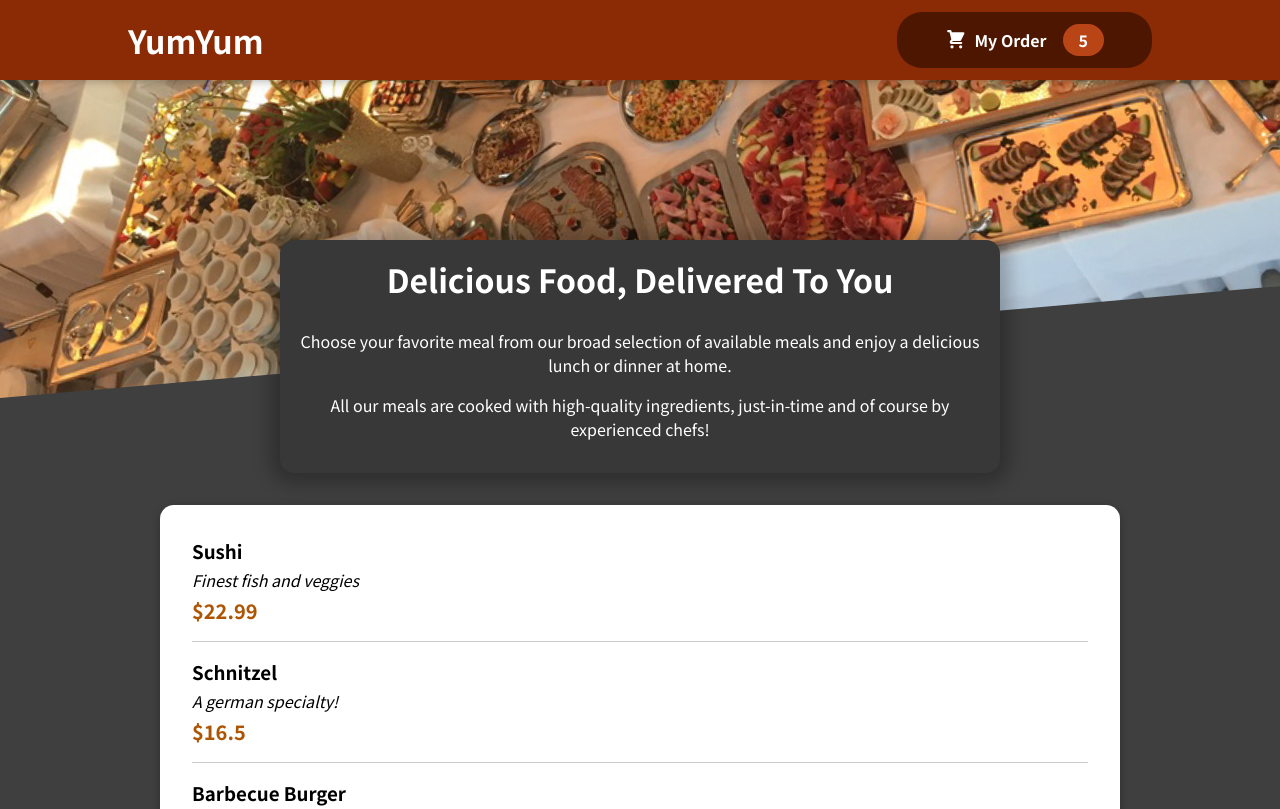
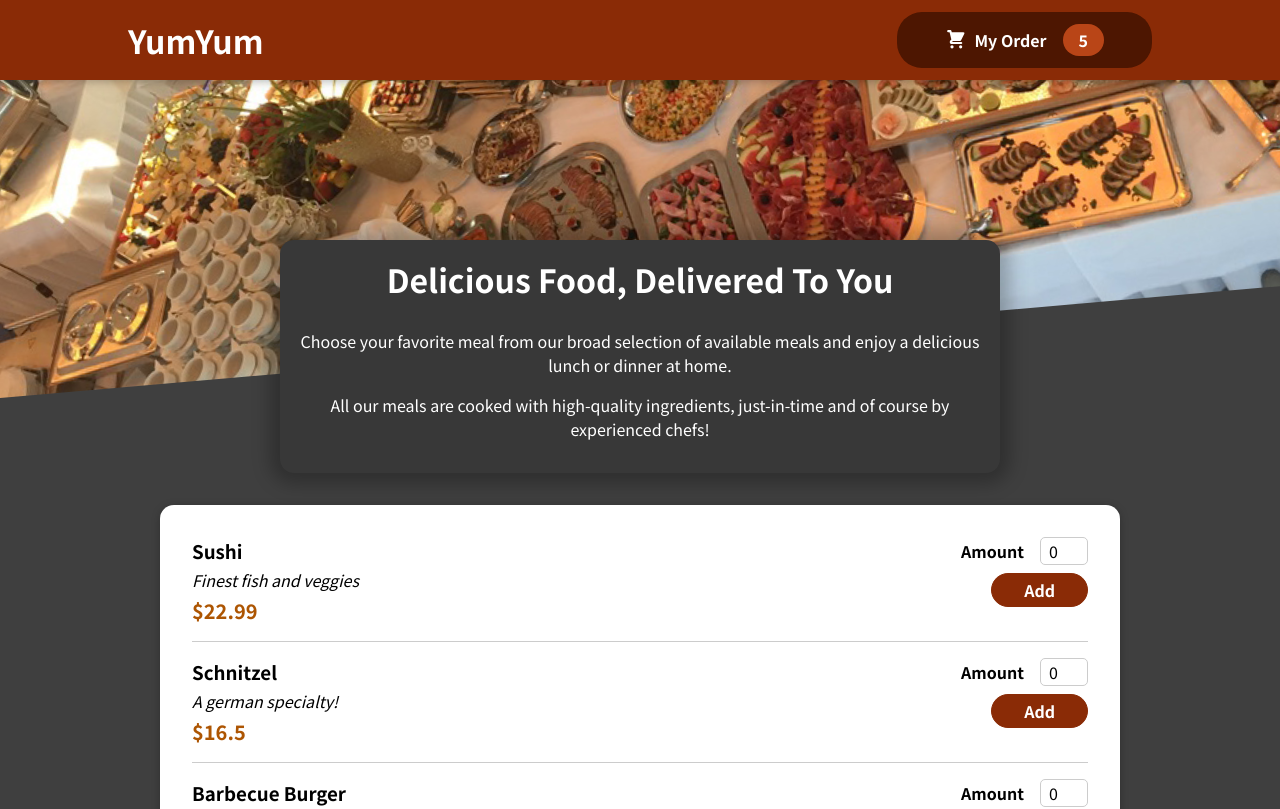
Before and after one commit to Spidergirl93/Food_Menu, a React (Create React App) app: page / in a window 1280 px wide. Shown: the top 809 px of the page. Built offline with nearby package versions, Linux system fonts and the light colour scheme.

Commit message:
finish the appearance of the page

```diff
--- a/src/components/Meals/AvailableMeals.js
+++ b/src/components/Meals/AvailableMeals.js
@@ -38,6 +38,7 @@ const AvailableMeals = () => {
 
     const dummyMeals = DUMMY_MEALS.map(meal =>
     <MealList
+    id={meal.id}
     key={meal.id}
     name={meal.name}
     description={meal.description}
@@ -50,7 +51,6 @@ const AvailableMeals = () => {
                     {dummyMeals}
                 </ul>
             </Card>
-
         </section>
       );
 };
--- /dev/null
+++ b/src/components/Meals/MealForm.js
@@ -0,0 +1,24 @@
+//Component imports
+import Input from '../UI/Input';
+
+//CSS imports
+import styles from './MealForm.module.css';
+
+//Main component
+const MealForm = (props) => {
+    return(
+        <form className={styles.form}>
+            <Input label="Amount" input={{
+                id: 'amount_' + PaymentResponse.id,
+                type: 'number',
+                min: '1',
+                step: '1',
+                defaultValue: '0'
+            }} />
+            <button>Add</button>
+        </form>
+    );
+}
+
+//Exports
+export default MealForm;
--- /dev/null
+++ b/src/components/Meals/MealForm.module.css
@@ -0,0 +1,20 @@
+.form {
+    text-align: right;
+  }
+
+  .form button {
+    font: inherit;
+    cursor: pointer;
+    background-color: #8a2b06;
+    border: 1px solid #8a2b06;
+    color: white;
+    padding: 0.25rem 2rem;
+    border-radius: 20px;
+    font-weight: bold;
+  }
+
+  .form button:hover,
+  .form button:active {
+    background-color: #641e03;
+    border-color: #641e03;
+  }
--- a/src/components/Meals/MealList.js
+++ b/src/components/Meals/MealList.js
@@ -1,6 +1,9 @@
+//Component imports
+import MealForm from './MealForm';
+
+
 //CSS imports
 import styles from './MealList.module.css';
-
 
 //Main component
 const MealList = (props) => {
@@ -11,6 +14,9 @@ const MealList = (props) => {
                 <div className={styles.description}>{props.description}</div>
                 <div className={styles.price}>${props.price}</div>
             </div>
+            <div>
+                <MealForm id={props.id} />
+            </div>
         </li>
     );
 }
--- /dev/null
+++ b/src/components/UI/Input.js
@@ -0,0 +1,16 @@
+//CSS imports
+import styles from './Input.module.css';
+
+//Main component
+const Input = (props) => {
+
+    return(
+        <div className={styles.input}>
+            <label>{props.label}</label>
+            <input {...props.input} />
+        </div>
+    );
+}
+
+//Exports
+export default Input;
--- /dev/null
+++ b/src/components/UI/Input.module.css
@@ -0,0 +1,18 @@
+.input {
+    display: flex;
+    align-items: center;
+    margin-bottom: 0.5rem;
+  }
+
+  .input label {
+    font-weight: bold;
+    margin-right: 1rem;
+  }
+
+  .input input {
+    width: 3rem;
+    border-radius: 5px;
+    border: 1px solid #ccc;
+    font: inherit;
+    padding-left: 0.5rem;
+  }
```
Also changed, not shown: src/components/Cart/Cart.module.css (added, +44 -0 lines), src/components/Cart/Cart.js (added), 1 other file (tests, documents, lock files or other folders).
